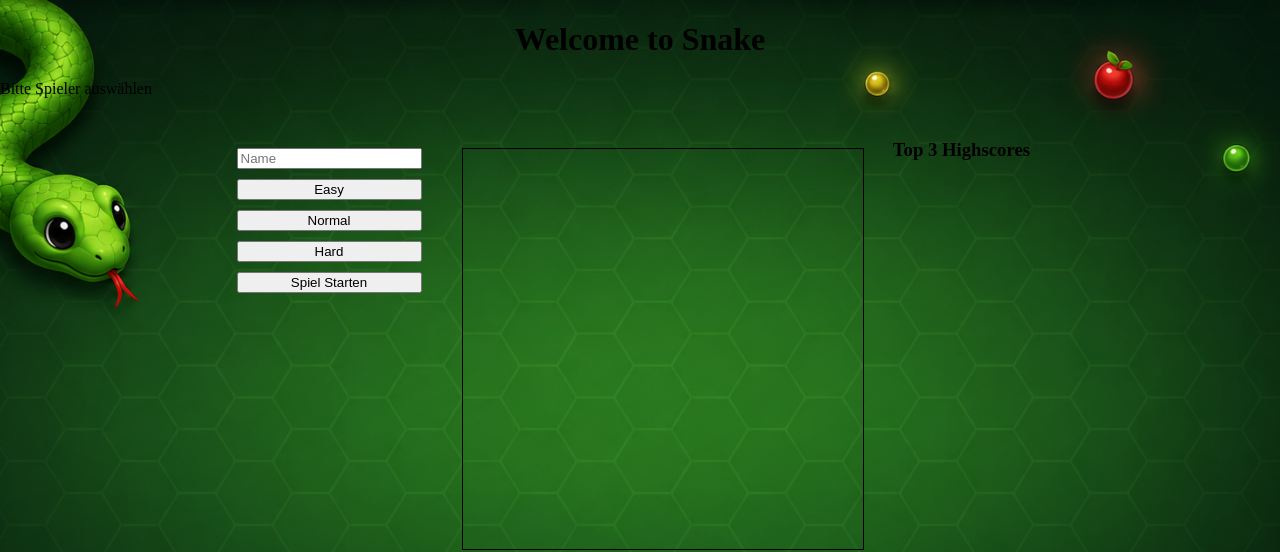
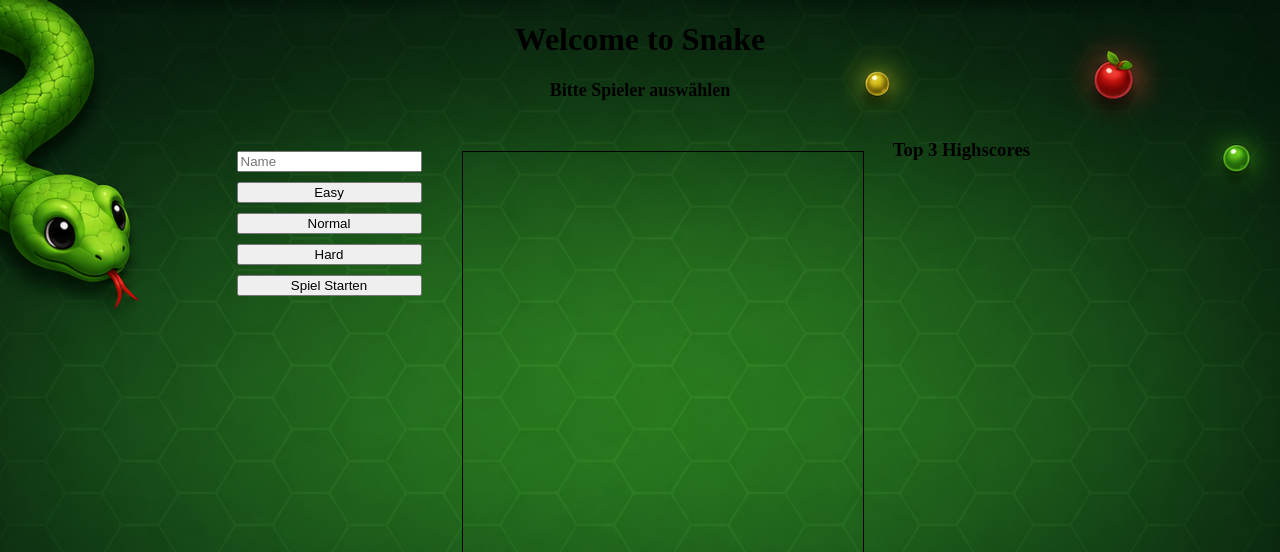
Before and after one commit to nicolas-python/snake-web, a Flask app: page / in a window 1280 px wide. Shown: the top 552 px of the page. Run offline with Flask 3, Linux system fonts and the light colour scheme; data that the repository does not hold is empty.

Commit message:
style(ui): reposition player selection message

```diff
--- a/templates/index.html
+++ b/templates/index.html
@@ -53,6 +53,14 @@
         top: 50%;
         transform: translate(-50%, -50%);
         pointer-events: none;
+        }
+
+        #messageHud
+        {
+        text-align: center;
+        margin-top: 10px;
+        font-size: 18px;
+        font-weight: bold;
         }
 
        #messagespecialfood
@@ -117,9 +125,9 @@
 <body>                                  <!-- zeigt an was ich sehen kan auf der website -->
     <!-- Titel -->
     <h1>Welcome to Snake</h1>           <!-- h1 Überschrift ebene 1 -->
+
     <div id="messageHud">Bitte Spieler auswählen</div>
-
-<div id="layout">
+    <div id="layout">
 
     <!-- Menü -->
     <div id="menu">
```
